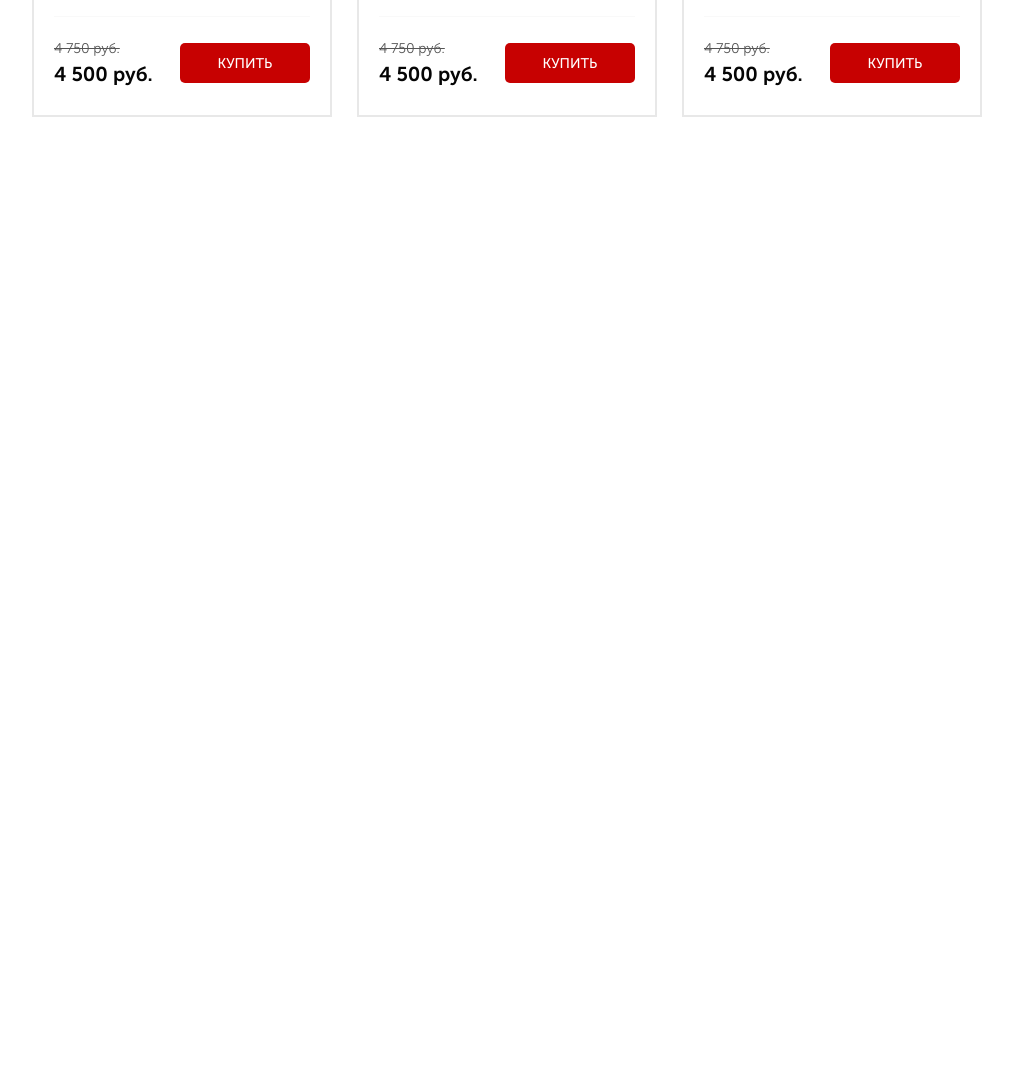
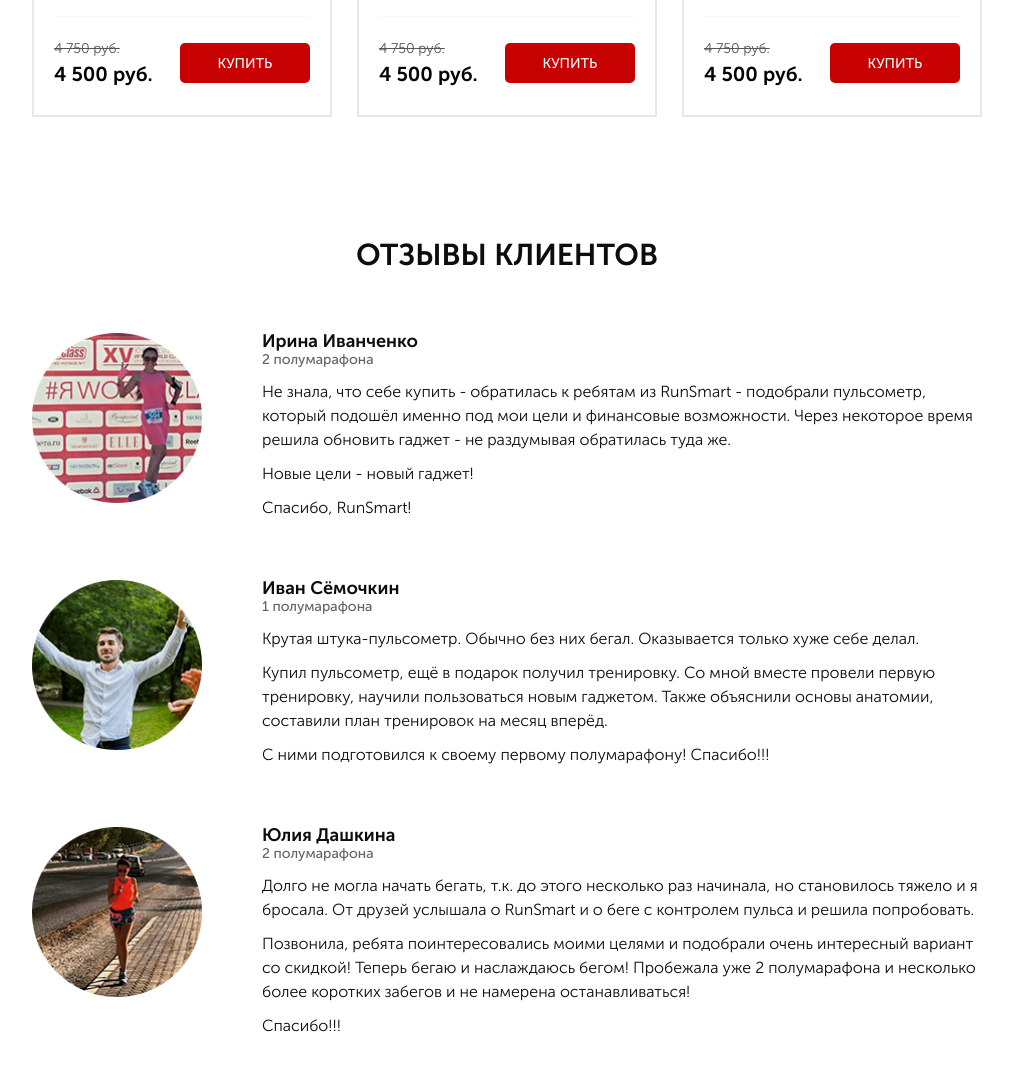
Before and after one commit to danil0110/run-smart, a website: page src/index.html in a window 1280 px wide. Shown: the part 3155-4226 px from the top of the page, without its empty margins (133-1146 px from the left). Before the commit the page ends 3392 px from the top, so only its background shows below. Drawn offline with nearby package versions, Linux system fonts and the light colour scheme.

Commit message:
Added reviews section

```diff
--- a/src/index.html
+++ b/src/index.html
@@ -287,6 +287,67 @@
       </div>
     </section>
 
+    <section class="reviews">
+      <div class="container">
+        <h2 class="section-header">Отзывы клиентов</h2>
+        <div class="reviews__wrapper">
+          <div class="review">
+            <img class="review__avatar" src="./img/reviews/avatar-1.png" alt="avatar" />
+            <div class="review__content">
+              <div class="review__author">Ирина Иванченко</div>
+              <div class="review__stats"><span>2</span> полумарафона</div>
+              <div class="review__comment">
+                <p>
+                  Не знала, что себе купить - обратилась к ребятам из RunSmart - подобрали пульсометр, который подошёл
+                  именно под мои цели и финансовые возможности. Через некоторое время решила обновить гаджет - не
+                  раздумывая обратилась туда же.
+                </p>
+                <p>Новые цели - новый гаджет!</p>
+                <p>Спасибо, RunSmart!</p>
+              </div>
+            </div>
+          </div>
+
+          <div class="review">
+            <img class="review__avatar" src="./img/reviews/avatar-2.png" alt="avatar" />
+            <div class="review__content">
+              <div class="review__author">Иван Сёмочкин</div>
+              <div class="review__stats"><span>1</span> полумарафона</div>
+              <div class="review__comment">
+                <p>Крутая штука-пульсометр. Обычно без них бегал. Оказывается только хуже себе делал.</p>
+                <p>
+                  Купил пульсометр, ещё в подарок получил тренировку. Со мной вместе провели первую тренировку, научили
+                  пользоваться новым гаджетом. Также объяснили основы анатомии, составили план тренировок на месяц
+                  вперёд.
+                </p>
+                <p>С ними подготовился к своему первому полумарафону! Спасибо!!!</p>
+              </div>
+            </div>
+          </div>
+
+          <div class="review">
+            <img class="review__avatar" src="./img/reviews/avatar-3.png" alt="avatar" />
+            <div class="review__content">
+              <div class="review__author">Юлия Дашкина</div>
+              <div class="review__stats"><span>2</span> полумарафона</div>
+              <div class="review__comment">
+                <p>
+                  Долго не могла начать бегать, т.к. до этого несколько раз начинала, но становилось тяжело и я бросала.
+                  От друзей услышала о RunSmart и о беге с контролем пульса и решила попробовать.
+                </p>
+                <p>
+                  Позвонила, ребята поинтересовались моими целями и подобрали очень интересный вариант со скидкой!
+                  Теперь бегаю и наслаждаюсь бегом! Пробежала уже 2 полумарафона и несколько более коротких забегов и не
+                  намерена останавливаться!
+                </p>
+                <p>Спасибо!!!</p>
+              </div>
+            </div>
+          </div>
+        </div>
+      </div>
+    </section>
+
     <script type="text/javascript" src="https://code.jquery.com/jquery-1.11.0.min.js"></script>
     <script type="text/javascript" src="https://code.jquery.com/jquery-migrate-1.2.1.min.js"></script>
     <script src="./js/slick.min.js"></script>
--- /dev/null
+++ b/src/sass/blocks/_reviews.scss
@@ -0,0 +1,51 @@
+.reviews {
+  &__wrapper {
+    margin: 60px 0;
+  }
+
+  .review {
+    display: flex;
+    justify-content: space-between;
+    gap: 60px;
+    margin-bottom: 60px;
+
+    &:last-child {
+      margin-bottom: 0;
+    }
+
+    &__avatar {
+      width: 170px;
+      height: 170px;
+    }
+
+    &__author {
+      font-weight: 700;
+      font-size: 18px;
+      color: #0d0d0d;
+      line-height: 16px;
+    }
+
+    &__stats {
+      margin-top: 0;
+      font-weight: 500;
+      font-size: 14px;
+      color: #646464;
+    }
+
+    &__comment {
+      margin-top: 10px;
+      font-weight: 300;
+      font-size: 16px;
+      line-height: 24px;
+      color: #0d0d0d;
+
+      p {
+        margin-bottom: 10px;
+
+        &:last-child {
+          margin-bottom: 0;
+        }
+      }
+    }
+  }
+}
--- a/src/sass/style.scss
+++ b/src/sass/style.scss
@@ -19,4 +19,5 @@
 @import './blocks/forms';
 @import './blocks/slider';
 @import './blocks/catalog';
+@import './blocks/reviews';
 @import './media';
```
Also changed, not shown: src/css/style.min.css.
